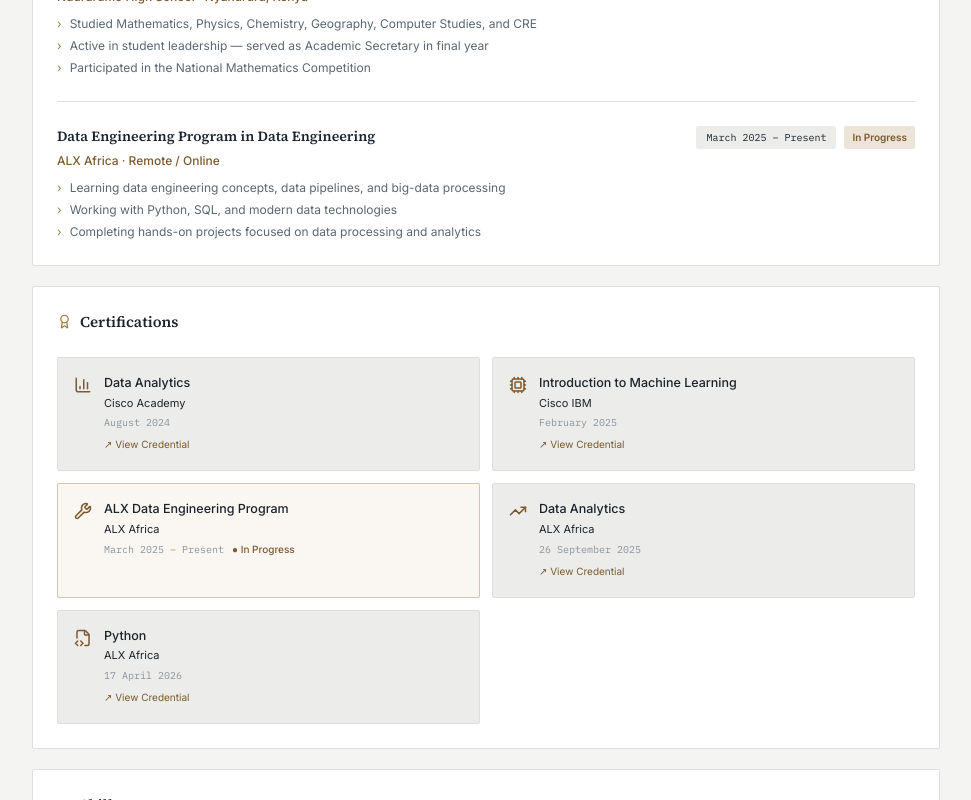
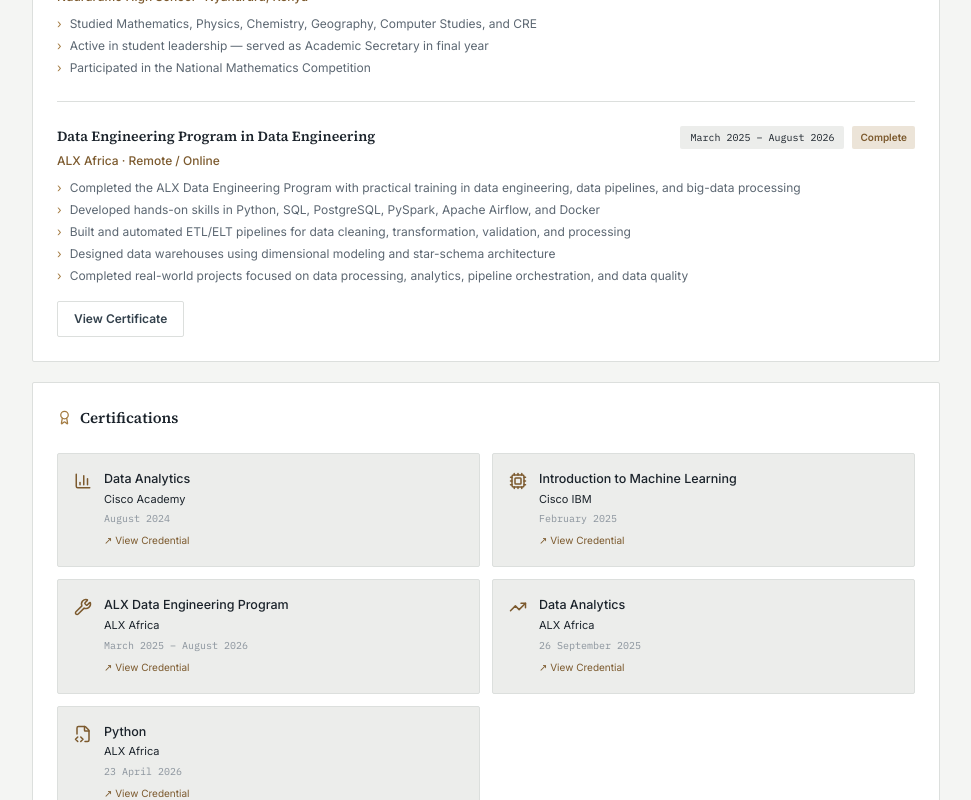
Before and after one commit to TofaKM/portfolio, a Next.js app: page /cv in a window 1280 px wide. Shown: the part 1500-2300 px from the top of the page, without its empty margins (284-1255 px from the left). Built offline with nearby package versions, Linux system fonts and the light colour scheme; no server answers.

Commit message:
added data engineering certificate and changed my CV

```diff
--- a/src/data/index.ts
+++ b/src/data/index.ts
@@ -189,14 +189,18 @@
     school: 'ALX Africa',
     degree: 'Data Engineering Program',
     field: 'Data Engineering',
-    period: 'March 2025 – Present',
+    period: 'March 2025 – August 2026',
     location: 'Remote / Online',
-    grade: 'In Progress',
+    grade: 'Complete',
+    certificate :'https://ehub.alxafrica.com/ob3/verify-certificate/aac32928-744d-42d4-beff-85b393b73d1a',
     details: [
-      'Learning data engineering concepts, data pipelines, and big-data processing',
-      'Working with Python, SQL, and modern data technologies',
-      'Completing hands-on projects focused on data processing and analytics',
+      'Completed the ALX Data Engineering Program with practical training in data engineering, data pipelines, and big-data processing',
+      'Developed hands-on skills in Python, SQL, PostgreSQL, PySpark, Apache Airflow, and Docker',
+      'Built and automated ETL/ELT pipelines for data cleaning, transformation, validation, and processing',
+      'Designed data warehouses using dimensional modeling and star-schema architecture',
+      'Completed real-world projects focused on data processing, analytics, pipeline orchestration, and data quality',
     ],
+
   },
 ]
 
@@ -225,10 +229,11 @@
     id: 'alx-data-engineering-program',
     name: 'ALX Data Engineering Program',
     issuer: 'ALX Africa',
-    date: 'March 2025 – Present',
+    date: 'March 2025 – August 2026',
+    credentialUrl :'https://ehub.alxafrica.com/ob3/verify-certificate/aac32928-744d-42d4-beff-85b393b73d1a',
     icon: 'wrench',
-    skills: ['Data Pipelines', 'Big Data', 'Python', 'SQL', 'ETL'],
-    status: 'in-progress',
+    skills: ['Data Pipelines', 'Big Data', 'Python', 'SQL', 'ETL','Apache Spark','Apache Airflow','Data Warehouse'],
+    status: 'completed',
   },
   {
     id: 'alx-data-analytics-2025',
@@ -244,7 +249,7 @@
     id: 'alx-python-2026',
     name: 'Python',
     issuer: 'ALX Africa',
-    date: '17 April 2026',
+    date: '23 April 2026',
     credentialUrl: 'https://savanna.alxafrica.com/certificates/n8CmfHBhPR',
     icon: 'code',
     skills: ['Pandas', 'NumPy', 'SciPy', 'ETL Pipelines', 'Statistical Testing'],
```
Also changed, not shown: 1 other file (tests, documents, lock files or other folders).
